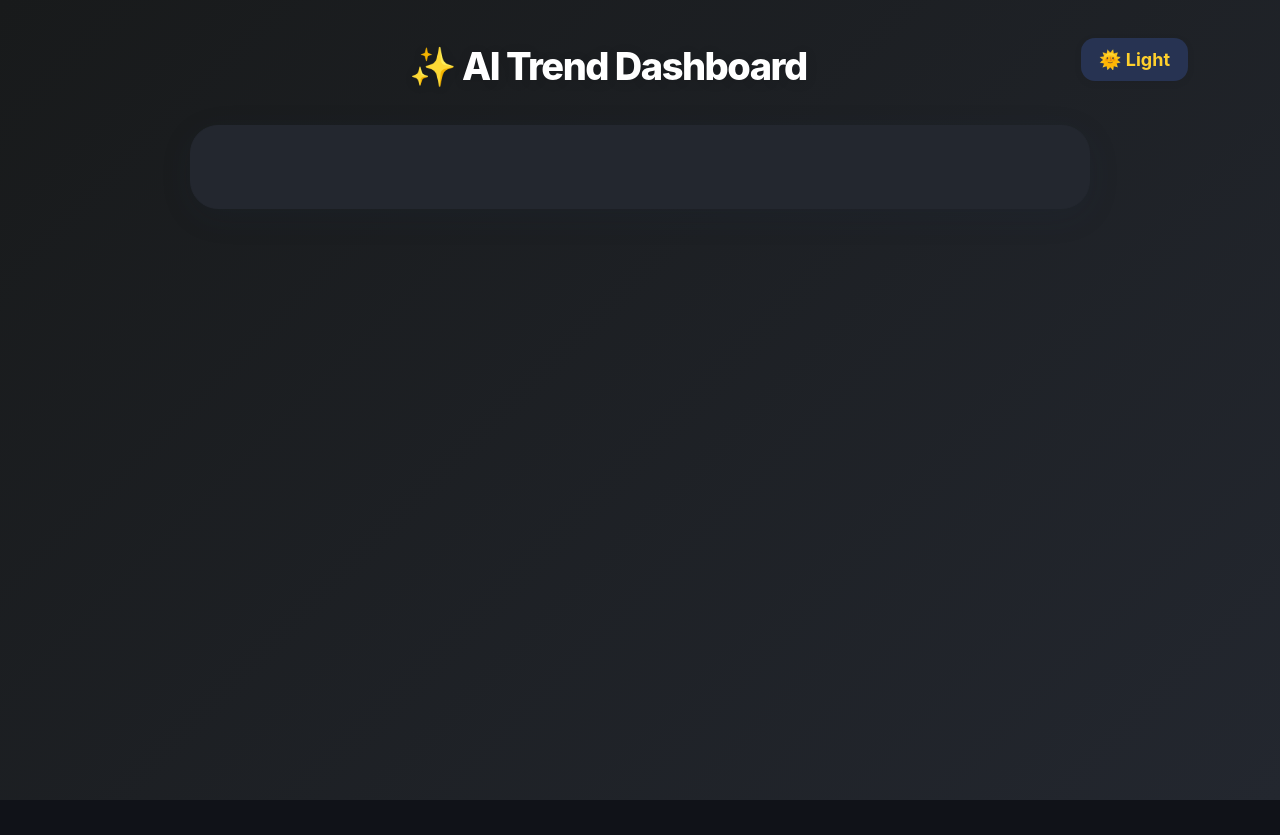
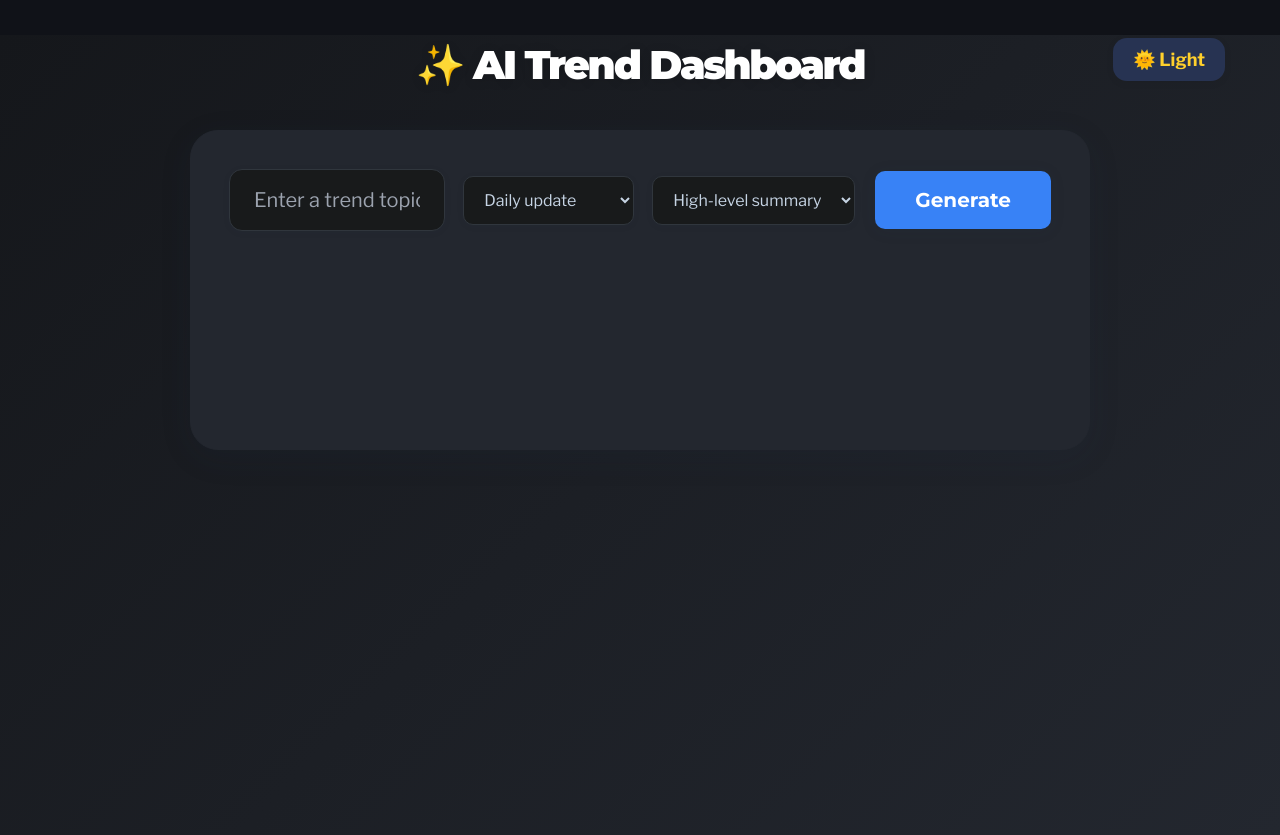
Before and after one commit to divijchhatwanitrendwatching/ai-insights-dashboard, a React (Create React App) app in the folder client/: page / in a window 1280 px wide. Before the commit the page ends 800 px from the top, so only its background shows below. Built offline with nearby package versions, Linux system fonts and the light colour scheme.

Commit message:
UI polish, add full details toggle and font improvements

```diff
--- a/client/src/PromptInput.tsx
+++ b/client/src/PromptInput.tsx
@@ -1,31 +1,18 @@
-import React, { useState, useEffect } from 'react';
-import axios from 'axios';
-
-// ... (keep your color and helper constants as before)
-const DARK_BG = "#15171B";
-const LIGHT_BG = "#F6F7F8";
+import React, { useState, useEffect } from "react";
+import axios from "axios";
 
 const updateOptions = [
-  { value: '15min', label: 'Every 15 min' },
-  { value: 'hourly', label: 'Hourly update' },
-  { value: 'daily', label: 'Daily update' },
-  { value: 'weekly', label: 'Weekly update' },
-  { value: 'monthly', label: 'Monthly update' },
+  { value: "15min", label: "Every 15 min" },
+  { value: "hourly", label: "Hourly update" },
+  { value: "daily", label: "Daily update" },
+  { value: "weekly", label: "Weekly update" },
+  { value: "monthly", label: "Monthly update" },
 ];
 
 const researchOptions = [
-  { value: 'highlevel', label: 'High-level summary' },
-  { value: 'in-depth', label: 'In-depth analysis' },
+  { value: "highlevel", label: "High-level summary" },
+  { value: "in-depth", label: "In-depth analysis" },
 ];
-
-interface SavedReport {
-  topic: string;
-  summary: string;
-  details: FusedDetails | null;
-  updateInterval: string;
-  researchDepth: string;
-  lastUpdated: string;
-}
 
 interface FusedDetails {
   openai: string;
@@ -38,188 +25,300 @@ interface FusedDetails {
     perplexityByGemini: string;
     geminiByOpenai: string;
     geminiByPerplexity: string;
+  };
+  sources?: string[];
 }
+
+interface SavedReport {
+  topic: string;
+  summary: string;
+  details: FusedDetails | null;
+  updateInterval: string;
+  researchDepth: string;
+  lastUpdated: string;
 }
+
+const FONT_HEADER = "'Montserrat', 'Libre Franklin', Arial, sans-serif";
+const FONT_BODY = "'Libre Franklin', 'Montserrat', Arial, sans-serif";
 
 export default function PromptInput() {
   const [darkMode, setDarkMode] = useState(true);
-  const [topic, setTopic] = useState('');
+  const [topic, setTopic] = useState("");
   const [updateInterval, setUpdateInterval] = useState(updateOptions[2].value);
   const [researchDepth, setResearchDepth] = useState(researchOptions[0].value);
-  const [summary, setSummary] = useState<string>('');
+  const [summary, setSummary] = useState<string>("");
   const [details, setDetails] = useState<FusedDetails | null>(null);
   const [loading, setLoading] = useState(false);
   const [savedReports, setSavedReports] = useState<SavedReport[]>([]);
-  const [error, setError] = useState('');
+  const [error, setError] = useState("");
   const [showDetails, setShowDetails] = useState(false);
 
   // On load: Get saved reports and theme
   useEffect(() => {
-    const stored = localStorage.getItem('savedReportsV3');
+    const stored = localStorage.getItem("savedReportsV3");
     if (stored) setSavedReports(JSON.parse(stored));
-    const theme = localStorage.getItem('dashboardTheme');
-    if (theme === 'light') setDarkMode(false);
+    const theme = localStorage.getItem("dashboardTheme");
+    if (theme === "light") setDarkMode(false);
   }, []);
 
   const saveReports = (reports: SavedReport[]) => {
     setSavedReports(reports);
-    localStorage.setItem('savedReportsV3', JSON.stringify(reports));
+    localStorage.setItem("savedReportsV3", JSON.stringify(reports));
   };
 
   useEffect(() => {
-    localStorage.setItem('dashboardTheme', darkMode ? 'dark' : 'light');
+    localStorage.setItem("dashboardTheme", darkMode ? "dark" : "light");
   }, [darkMode]);
 
-  async function handleGenerate(forceTopic?: string, forceResearch?: string, forceUpdate?: string) {
+  async function handleGenerate() {
     setLoading(true);
-    setError('');
-    setSummary('');
+    setError("");
+    setSummary("");
     setDetails(null);
     setShowDetails(false);
     try {
-      let finalPrompt = forceTopic || topic;
-      const research = forceResearch || researchDepth;
-      // The server will structure prompt appropriately, just send through
-      const response = await axios.post('http://localhost:5000/api/generate-fused', {
-        topic: finalPrompt,
-        detailLevel: research === "in-depth" ? "high" : "low"
-      });
+      const response = await axios.post(
+        "/api/generate-fused",
+        {
+          topic,
+          detailLevel: researchDepth === "in-depth" ? "high" : "low",
+        }
+      );
 
       const apiSummary =
         response?.data?.summary ||
         response?.data?.insights ||
         response?.data?.result ||
         response?.data?.text ||
-        'No summary found.';
+        "No summary found.";
 
       setSummary(apiSummary);
       setDetails(response?.data || null);
 
       // Save report
-      const currentTopic = forceTopic || topic;
-      const currentUpdate = forceUpdate || updateInterval;
-      const currentResearch = forceResearch || researchDepth;
-      if (currentTopic) {
       const now = new Date().toISOString();
       const updated: SavedReport[] = [
         ...savedReports.filter(
           (r) =>
-              r.topic.toLowerCase() !== currentTopic.toLowerCase() ||
-              r.researchDepth !== currentResearch ||
-              r.updateInterval !== currentUpdate
+            r.topic.toLowerCase() !== topic.toLowerCase() ||
+            r.researchDepth !== researchDepth ||
+            r.updateInterval !== updateInterval
         ),
         {
-            topic: currentTopic,
+          topic,
           summary: apiSummary,
           details: response?.data || null,
-            updateInterval: currentUpdate,
-            researchDepth: currentResearch,
+          updateInterval,
+          researchDepth,
           lastUpdated: now,
         },
       ];
       saveReports(updated);
-      }
     } catch (err: any) {
       setError(
         err?.response?.data?.error ||
           err?.message ||
-        'Failed to fetch insights.'
+          "Failed to fetch insights."
       );
     } finally {
       setLoading(false);
     }
   }
 
-  // Helper for displaying details
+  // --- UI helpers ---
+
   function DetailsPanel({ details }: { details: FusedDetails }) {
     if (!details) return null;
     return (
       <div
-        className="rounded-xl px-5 py-5 mt-6"
+        className="rounded-xl px-5 py-5 mt-7 animate-fade-in"
         style={{
-          background: darkMode ? "#202329" : "#f1f5fd",
-          border: darkMode ? "1.2px solid #23262D" : "1.5px solid #b7c6e7",
-        }}>
-        <h3 className="text-2xl font-extrabold mb-5" style={{ color: darkMode ? "#FFD600" : "#2A72D4" }}>
+          background: darkMode ? "#23262D" : "#F6F9FF",
+          border: darkMode ? "1.2px solid #2A72D4" : "1.5px solid #c1e0fa",
+          fontFamily: FONT_BODY,
+        }}
+      >
+        <h3
+          className="text-2xl font-extrabold mb-6"
+          style={{
+            color: darkMode ? "#FFD600" : "#2A72D4",
+            fontFamily: FONT_HEADER,
+            letterSpacing: "-1px",
+          }}
+        >
           Full AI Research Panel
         </h3>
-        <Section title="OpenAI Main Output" text={details.openai} color="#3bb3fc" />
-        <Section title="OpenAI Validated by Perplexity" text={details.validations.openaiByPerplexity} color="#3bb3fc" />
-        <Section title="OpenAI Validated by Gemini" text={details.validations.openaiByGemini} color="#3bb3fc" />
+        <Section
+          title="OpenAI Main Output"
+          text={details.openai}
+          color="#1CCAFF"
+        />
+        <Section
+          title="OpenAI Validated by Perplexity"
+          text={details.validations.openaiByPerplexity}
+          color="#6EFAD1"
+        />
+        <Section
+          title="OpenAI Validated by Gemini"
+          text={details.validations.openaiByGemini}
+          color="#f2683a"
+        />
 
-        <Section title="Perplexity Main Output" text={details.perplexity} color="#07d189" />
-        <Section title="Perplexity Validated by OpenAI" text={details.validations.perplexityByOpenai} color="#07d189" />
-        <Section title="Perplexity Validated by Gemini" text={details.validations.perplexityByGemini} color="#07d189" />
+        <Section
+          title="Perplexity Main Output"
+          text={details.perplexity}
+          color="#07d189"
+        />
+        <Section
+          title="Perplexity Validated by OpenAI"
+          text={details.validations.perplexityByOpenai}
+          color="#1CCAFF"
+        />
+        <Section
+          title="Perplexity Validated by Gemini"
+          text={details.validations.perplexityByGemini}
+          color="#f2683a"
+        />
 
-        <Section title="Gemini Main Output" text={details.gemini} color="#f2683a" />
-        <Section title="Gemini Validated by OpenAI" text={details.validations.geminiByOpenai} color="#f2683a" />
-        <Section title="Gemini Validated by Perplexity" text={details.validations.geminiByPerplexity} color="#f2683a" />
+        <Section
+          title="Gemini Main Output"
+          text={details.gemini}
+          color="#f2683a"
+        />
+        <Section
+          title="Gemini Validated by OpenAI"
+          text={details.validations.geminiByOpenai}
+          color="#1CCAFF"
+        />
+        <Section
+          title="Gemini Validated by Perplexity"
+          text={details.validations.geminiByPerplexity}
+          color="#07d189"
+        />
+
+        {details.sources && details.sources.length > 0 && (
+          <div style={{ marginTop: 26 }}>
+            <h4
+              className="font-bold text-lg mb-2"
+              style={{ color: "#2A72D4", fontFamily: FONT_HEADER }}
+            >
+              Sources
+            </h4>
+            <ul style={{ fontSize: 15, paddingLeft: 20 }}>
+              {details.sources.map((src, i) => (
+                <li
+                  key={i}
+                  style={{
+                    color: darkMode ? "#b3f1ff" : "#29367a",
+                    textDecoration: "underline dotted",
+                    marginBottom: 3,
+                    fontFamily: FONT_BODY,
+                  }}
+                >
+                  {src}
+                </li>
+              ))}
+            </ul>
+          </div>
+        )}
       </div>
     );
   }
 
-  function Section({ title, text, color }: { title: string; text: string; color: string }) {
+  function Section({
+    title,
+    text,
+    color,
+  }: {
+    title: string;
+    text: string;
+    color: string;
+  }) {
+    if (!text || typeof text !== "string" || !text.trim()) return null;
     return (
-      <div className="mb-5">
-        <h4 className="font-bold text-lg mb-2" style={{ color }}>{title}</h4>
-        <div className="rounded-lg px-4 py-3 text-base"
+      <div className="mb-7">
+        <h4
+          className="font-bold text-lg mb-2"
           style={{
-            background: darkMode ? "#23262d" : "#fafcff",
-            border: `1px solid ${color}33`,
-            color: darkMode ? "#e6eaf2" : "#181A20",
-            fontFamily: "'Libre Franklin', 'Montserrat', sans-serif"
-          }}>
-          <pre style={{ whiteSpace: "pre-wrap", fontFamily: "inherit" }}>{text}</pre>
+            color,
+            textTransform: "capitalize",
+            letterSpacing: "-0.5px",
+            fontFamily: FONT_HEADER,
+          }}
+        >
+          {title}
+        </h4>
+        <div
+          className="rounded-lg px-4 py-3 text-base"
+          style={{
+            background: darkMode ? "#181A1B" : "#fafcff",
+            border: `1px solid ${color}22`,
+            color: darkMode ? "#e6eaf2" : "#193243",
+            fontFamily: FONT_BODY,
+            fontSize: 17,
+            whiteSpace: "pre-wrap",
+          }}
+        >
+          {text}
         </div>
       </div>
     );
   }
 
-  // ... all your Saved Reports and Inputs UI (from your last code)
-  // (For brevity, not re-pasting all of your Saved Reports UI logic here! Use your previous version.)
-
-  // Main return (showing summary and toggle details)
+  // --- MAIN UI ---
   return (
     <div
       style={{
         minHeight: "100vh",
         background: darkMode
-          ? "linear-gradient(135deg, #181A1B 0%, #23272f 100%)"
+          ? "linear-gradient(135deg, #15171B 0%, #23272f 100%)"
           : "linear-gradient(135deg, #f7f8fa 0%, #e9f3ff 100%)",
-        fontFamily: "Inter, Arial, sans-serif",
-        paddingBottom: 40,
+        fontFamily: FONT_BODY,
         transition: "background .4s",
       }}
-      className={darkMode ? "tw-dark" : "tw-light"}
     >
       {/* HEADER */}
+      <style>
+        {`
+          @import url('https://fonts.googleapis.com/css2?family=Montserrat:wght@400;700;900&family=Libre+Franklin:wght@400;700;900&display=swap');
+          body { background: ${darkMode ? "#15171B" : "#F6F7F8"} !important; }
+          ::selection { background: #1ccaff33; }
+          .animate-fade-in { animation: fadeIn 0.6s; }
+          @keyframes fadeIn { from { opacity: 0; } to { opacity: 1; } }
+        `}
+      </style>
       <div
         style={{
-          background: "none",
-          width: "100vw",
-          marginLeft: -32,
-          padding: "38px 0 18px 0",
           textAlign: "center",
-          position: "relative",
+          marginTop: 35,
+          marginBottom: 10,
         }}
       >
-        <span style={{
-          fontSize: 38,
-          fontWeight: 800,
-          color: darkMode ? "#fff" : "#222",
-          letterSpacing: "-1.5px",
-          textShadow: darkMode ? "0 2px 12px #0002" : "0 2px 12px #fff2",
-        }}>
-          <span role="img" aria-label="sparkle">✨</span> AI Trend Dashboard
+        <span
+          style={{
+            fontSize: 40,
+            fontWeight: 900,
+            color: darkMode ? "#fff" : "#23262d",
+            letterSpacing: "-2.3px",
+            fontFamily: FONT_HEADER,
+            textShadow: darkMode
+              ? "0 2px 12px #0002"
+              : "0 2px 12px #fff2",
+          }}
+        >
+          <span role="img" aria-label="sparkle">
+            ✨
+          </span>{" "}
+          AI Trend Dashboard
         </span>
         <button
           onClick={() => setDarkMode((v) => !v)}
           style={{
             position: "absolute",
-            right: 60,
+            right: 55,
             top: 38,
             fontSize: 18,
-            padding: "8px 18px",
+            padding: "8px 20px",
             borderRadius: 14,
             border: 0,
             background: darkMode ? "#273352" : "#DEE6F5",
@@ -228,44 +327,148 @@ export default function PromptInput() {
             transition: "all .3s",
             boxShadow: "0 2px 8px rgba(0,0,0,.06)",
             cursor: "pointer",
-            display: "flex",
+            display: "inline-flex",
             alignItems: "center",
-            gap: 6,
+            gap: 8,
           }}
         >
           {darkMode ? "🌞 Light" : "🌙 Dark"}
         </button>
       </div>
-      <div className="tw-main" style={{
-        display: "flex",
-        justifyContent: "center",
-        gap: "38px",
-        marginTop: 12,
-        width: "100%",
-        alignItems: "flex-start",
-      }}>
-        {/* (Keep your Saved Reports UI here) */}
 
       {/* MAIN CARD */}
       <div
         style={{
+          maxWidth: 900,
+          margin: "35px auto 0 auto",
+          padding: "38px 38px 30px 38px",
+          borderRadius: 28,
           background: darkMode ? "#23272f" : "#fff",
-            borderRadius: 28,
-            boxShadow: `0 8px 32px rgba(32,50,80,0.10)`,
-            padding: "44px 48px 38px 48px",
-            minWidth: 650,
-            maxWidth: 900,
-            width: "100%",
-            alignSelf: "flex-start",
-            border: darkMode ? "1.5px solid #23272f" : `1.5px solid #e3e8f0`,
-            position: "relative",
+          boxShadow: "0 8px 32px rgba(32,50,80,0.10)",
+          border: darkMode
+            ? "1.5px solid #23272f"
+            : "1.5px solid #e3e8f0",
           zIndex: 2,
+          minHeight: 320,
         }}
       >
-          {/* INPUT ROW ... (your existing code) */}
+        {/* INPUT ROW */}
+        <div
+          style={{
+            display: "flex",
+            alignItems: "center",
+            gap: 18,
+            marginBottom: 32,
+            width: "100%",
+            flexWrap: "wrap",
+          }}
+        >
+          <input
+            type="text"
+            placeholder="Enter a trend topic..."
+            value={topic}
+            maxLength={80}
+            onChange={(e) => setTopic(e.target.value)}
+            onKeyDown={(e) => e.key === "Enter" && handleGenerate()}
+            autoFocus
+            style={{
+              flex: 3,
+              fontSize: 20,
+              padding: "15px 24px",
+              borderRadius: 13,
+              border: `1.5px solid ${darkMode ? "#30363d" : "#d2d6dc"}`,
+              background: darkMode ? "#181A1B" : "#f6f8fb",
+              color: darkMode ? "#fff" : "#23262D",
+              fontWeight: 500,
+              outline: "none",
+              marginRight: 0,
+              boxShadow: "0 1.5px 8px rgba(32,50,80,0.04)",
+              transition: "border .2s",
+              minWidth: 0,
+              fontFamily: FONT_BODY,
+            }}
+          />
+          <select
+            style={{
+              fontSize: 16,
+              padding: "13px 16px",
+              borderRadius: 10,
+              border: `1.5px solid ${darkMode ? "#30363d" : "#d2d6dc"}`,
+              background: darkMode ? "#181A1B" : "#f6f8fb",
+              color: darkMode ? "#c6d4e4" : "#353a44",
+              fontWeight: 500,
+              outline: "none",
+              minWidth: 140,
+              boxShadow: "0 1.5px 8px rgba(32,50,80,0.04)",
+              transition: "border .2s",
+              fontFamily: FONT_BODY,
+            }}
+            value={updateInterval}
+            onChange={(e) => setUpdateInterval(e.target.value)}
+          >
+            {updateOptions.map((opt) => (
+              <option key={opt.value} value={opt.value}>
+                {opt.label}
+              </option>
+            ))}
+          </select>
+          <select
+            style={{
+              fontSize: 16,
+              padding: "13px 16px",
+              borderRadius: 10,
+              border: `1.5px solid ${darkMode ? "#30363d" : "#d2d6dc"}`,
+              background: darkMode ? "#181A1B" : "#f6f8fb",
+              color: darkMode ? "#c6d4e4" : "#353a44",
+              fontWeight: 500,
+              outline: "none",
+              minWidth: 160,
+              boxShadow: "0 1.5px 8px rgba(32,50,80,0.04)",
+              transition: "border .2s",
+              fontFamily: FONT_BODY,
+            }}
+            value={researchDepth}
+            onChange={(e) => setResearchDepth(e.target.value)}
+          >
+            {researchOptions.map((opt) => (
+              <option key={opt.value} value={opt.value}>
+                {opt.label}
+              </option>
+            ))}
+          </select>
+          <button
+            disabled={loading || !topic}
+            onClick={handleGenerate}
+            style={{
+              fontSize: 20,
+              fontWeight: 700,
+              borderRadius: 10,
+              padding: "14px 40px",
+              border: "none",
+              background: loading
+                ? "#A7C3E9"
+                : "#3882F6",
+              color: "#fff",
+              boxShadow: "0 2px 16px rgba(32,50,80,0.09)",
+              cursor: loading ? "wait" : "pointer",
+              marginLeft: 2,
+              marginRight: 0,
+              transition: ".1s all",
+              outline: "none",
+              display: "flex",
+              alignItems: "center",
+              gap: 8,
+              fontFamily: FONT_HEADER,
+            }}
+          >
+            {loading ? "Generating..." : "Generate"}
+          </button>
+        </div>
 
+        {/* Error message */}
         {error && (
-            <div style={{
+          <div
+            style={{
               color: "#ff4d4f",
               background: "#fff0f0",
               borderRadius: 8,
@@ -275,52 +478,64 @@ export default function PromptInput() {
               fontSize: 16,
               border: `1.2px solid #ff4d4f33`,
               boxShadow: "0 1.5px 8px rgba(255,77,79,0.04)",
-            }}>
+              fontFamily: FONT_BODY,
+            }}
+          >
             {error}
           </div>
         )}
 
+        {/* SUMMARY */}
         {summary && (
           <div
-              className="tw-insight"
+            className="tw-insight animate-fade-in"
             style={{
               marginTop: 2,
-                background: darkMode ? "#16181c" : "#FAFBFC",
+              background: darkMode ? "#181A1B" : "#FAFBFC",
               color: darkMode ? "#ccecff" : "#193243",
               borderRadius: 15,
               padding: "38px 36px 34px 36px",
               minHeight: 190,
               fontSize: 18,
-                fontWeight: 450,
+              fontWeight: 500,
               lineHeight: 1.68,
               boxShadow: "0 2.5px 14px rgba(23,36,55,0.07)",
               whiteSpace: "pre-wrap",
-                border: darkMode ? "1.2px solid #23272f" : `1.2px solid #e3e8f0`,
+              border: darkMode
+                ? "1.2px solid #23272f"
+                : `1.2px solid #e3e8f0`,
               transition: "background .3s, color .3s",
               wordBreak: "break-word",
+              fontFamily: FONT_BODY,
             }}
-              dangerouslySetInnerHTML={{ __html: summary.replace(/\n/g, "<br />") }}
+            dangerouslySetInnerHTML={{
+              __html: summary.replace(/\n/g, "<br />"),
+            }}
           />
         )}
 
-          {/* Toggle details */}
+        {/* Show Details Toggle */}
         {details && (
-            <div className="flex justify-center mt-5">
+          <div className="flex justify-center mt-7">
             <button
-                onClick={() => setShowDetails(v => !v)}
+              onClick={() => setShowDetails((v) => !v)}
               style={{
-                  background: showDetails ? (darkMode ? "#FFD02C" : "#3882F6") : (darkMode ? "#273352" : "#DEE6F5"),
-                  color: showDetails ? (darkMode ? "#181A1B" : "#fff") : "#FFD02C",
+                background: showDetails
+                  ? (darkMode ? "#FFD02C" : "#3882F6")
+                  : (darkMode ? "#273352" : "#DEE6F5"),
+                color: showDetails
+                  ? (darkMode ? "#181A1B" : "#fff")
+                  : "#FFD02C",
                 fontWeight: 700,
                 borderRadius: 9,
                 fontSize: 17,
                 padding: "13px 28px",
-                  margin: "0 auto",
                 border: "none",
                 cursor: "pointer",
                 boxShadow: "0 2px 8px rgba(32,50,80,0.08)",
                 transition: ".2s background, .2s color",
                 letterSpacing: "0.01em",
+                fontFamily: FONT_HEADER,
               }}
             >
               {showDetails ? "Hide Details" : "Show Full AI Details"}
@@ -332,6 +547,5 @@ export default function PromptInput() {
         {showDetails && details && <DetailsPanel details={details} />}
       </div>
     </div>
-    </div>
   );
 }
```
Lines whose indentation alone changed are shown as unchanged.
